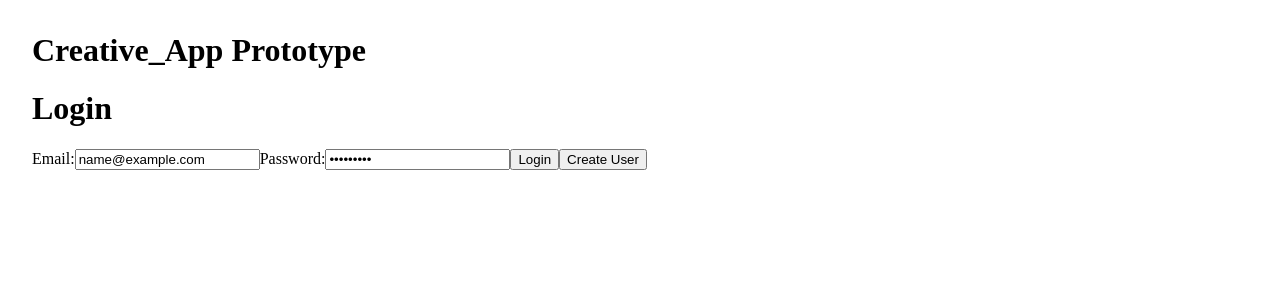
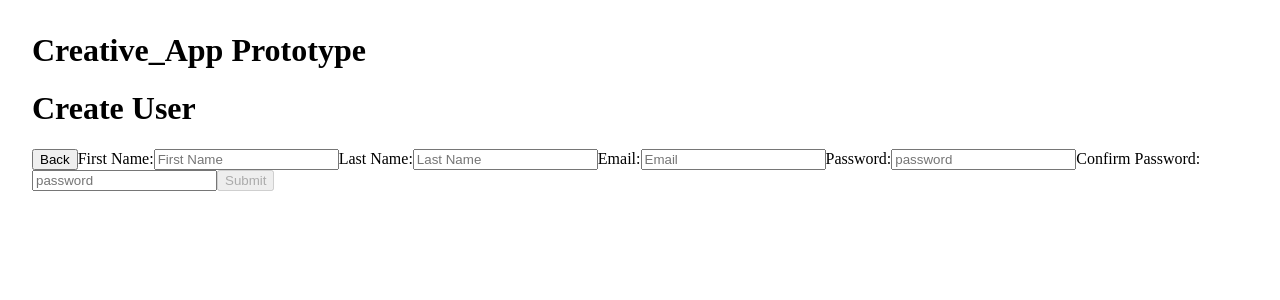
Before and after one commit to rabdulr/creative_app, a React app: page / in a window 1280 px wide. Both pictures are taken after typing "name@example.com", "Sample123" into the empty fields and a click on the button "Create User". Shown: the top 300 px of the page. Built offline with nearby package versions, Linux system fonts and the light colour scheme.

Commit message:
Created sign up option

```diff
--- a/api/index.js
+++ b/api/index.js
@@ -1,4 +1,5 @@
 module.exports = {
     posts: require('./posts'),
-    checkIn: require('./check_ins')
+    checkIn: require('./check_ins'),
+    users: require('./users')
 }
--- a/app.js
+++ b/app.js
@@ -56,7 +56,8 @@ app.get('/api/auth', isLoggedIn, (req, res, next) => {
     res.send(req.user);
 });
 
-app.use('/api/posts', api.posts.router)
-app.use('/api/checkIns', api.checkIn.router)
+app.use('/api/users', api.users.router);
+app.use('/api/posts', api.posts.router);
+app.use('/api/checkIns', api.checkIn.router);
 
 module.exports = app;
--- a/src/App.js
+++ b/src/App.js
@@ -79,10 +79,17 @@ const App = () => {
             .catch(ex => setError(ex))
     }
 
+    // Create User should verify whether the email exists in DB first
+    const createUser = async(credentials) => {
+        const newUser = (await axios.post('/api/users/createUser', credentials)).data;
+        sendLogin(credentials);
+    }
+
 
     return(
         <div>
             <h1>Creative_App Prototype</h1>
+            <div id='error'>{ error }</div>
             <span>
                 {
                     auth.id &&
@@ -93,7 +100,7 @@ const App = () => {
                 }
             </span>
             {
-                !auth.id && <Login login = { sendLogin }/>
+                !auth.id && <Login login = { sendLogin } createUser={ createUser }/>
             }
             {
                 auth.id &&
--- a/src/Login.js
+++ b/src/Login.js
@@ -1,9 +1,15 @@
 import React, {useState, useEffect} from 'react';
 
-const Login = ({ login }) => {
+const Login = ({ login, createUser }) => {
     const [email, setEmail] = useState('');
     const [password, setPassword] = useState('');
     const [error, setError] = useState('');
+    const [newUser, setNewUser] = useState(false);
+    const [firstName, setFirstName] = useState('');
+    const [lastName, setLastName] = useState('');
+    const [newEmail, setNewEmail] = useState('');
+    const [newPassword, setNewPassword] = useState('')
+    const [confirmNewPass, setConfirmNewPass] = useState('');
 
     const createCred = () => {
         const credentials = { email, password };
@@ -12,11 +18,32 @@ const Login = ({ login }) => {
         setPassword('');
     }
 
+    // Need function to verify that email is
+    // 1. Whether or not it exists in the DB => from there, have them reset password or something
+    // 2. Verify that the passwords created match -- done
+
+
+
+    const createNewUser = async() => {
+        setError('');
+        if( newPassword !== confirmNewPass) {
+            setError('Passwords do not match');
+            return;
+        }
+        const credentials = { firstName, lastName, email: newEmail, password: newPassword};
+        console.log('Pre-Creds: ', credentials)
+        // const user = await axios.post('/api/createUser', credentials)
+        // console.log(user)
+        createUser(credentials);
+    }
+
 
     return(
         <div>
+            <div className='error'>{ error }</div>
+            { !newUser &&
+                <div id='user-login'>
                     <h1>Login</h1>
-            <div className='error'>{ error }</div>
                     <label>Email:
                         <input type='text' placeholder='email' onChange={ ev => setEmail(ev.target.value)} value={ email }></input>
                     </label>
@@ -24,7 +51,33 @@ const Login = ({ login }) => {
                         <input type='password' placeholder='password' onChange={ ev => setPassword(ev.target.value) } value={ password }></input>
                     </label>
                     <button disabled={ !password || !email } onClick={() => createCred()}>Login</button>
-                <button onClick={() => alert('Not set yet')}>Create User</button>
+                    <button onClick={ () => setNewUser(true) }>Create User</button>
+                </div>
+            }
+            {
+                // May want to clear user info when clicking on back button
+                newUser &&
+                <div id='create-user'>
+                    <h1>Create User</h1>
+                    <button onClick={ () => setNewUser(false) }>Back</button>
+                    <label>First Name:
+                        <input type='text' placeholder='First Name' onChange={ ev => setFirstName(ev.target.value)} value={ firstName }></input>
+                    </label>
+                    <label>Last Name:
+                        <input type='text' placeholder='Last Name' onChange={ ev => setLastName(ev.target.value)} value={ lastName }></input>
+                    </label>
+                    <label>Email:
+                        <input type='text' placeholder='Email' onChange={ ev => setNewEmail(ev.target.value)} value={ newEmail }></input>
+                    </label>
+                    <label>Password:
+                        <input type='password' placeholder='password' onChange={ ev => setNewPassword(ev.target.value) } value={ newPassword }></input>
+                    </label>
+                    <label>Confirm Password:
+                        <input type='password' placeholder='password' onChange={ ev => setConfirmNewPass(ev.target.value) } value={ confirmNewPass }></input>
+                    </label>
+                    <button disabled={ !firstName || !lastName || !newEmail || !newPassword || !confirmNewPass } onClick={ () => createNewUser() }>Submit</button>
+                </div>
+            }
         </div>
     )
 };
```
Also changed, not shown: api/users.js (added, +14 -0 lines). Lines whose indentation alone changed are shown as unchanged.
